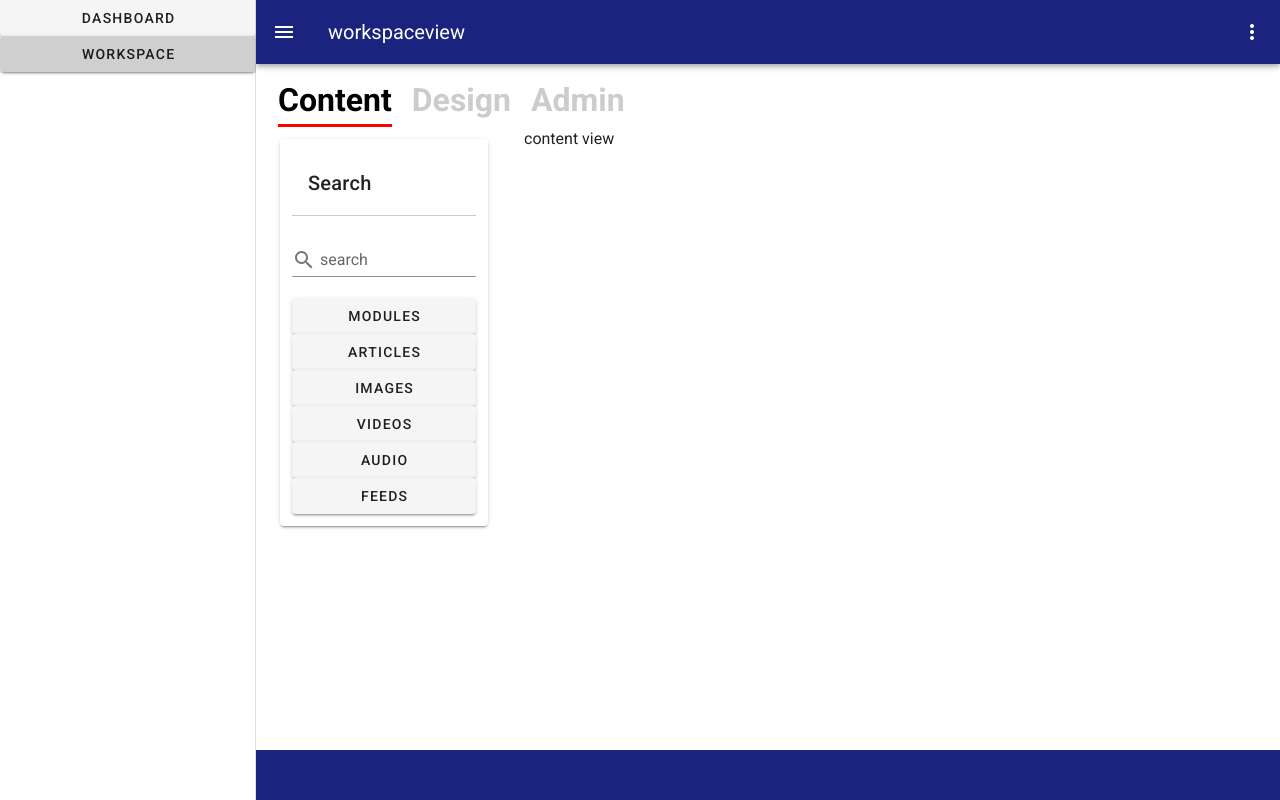
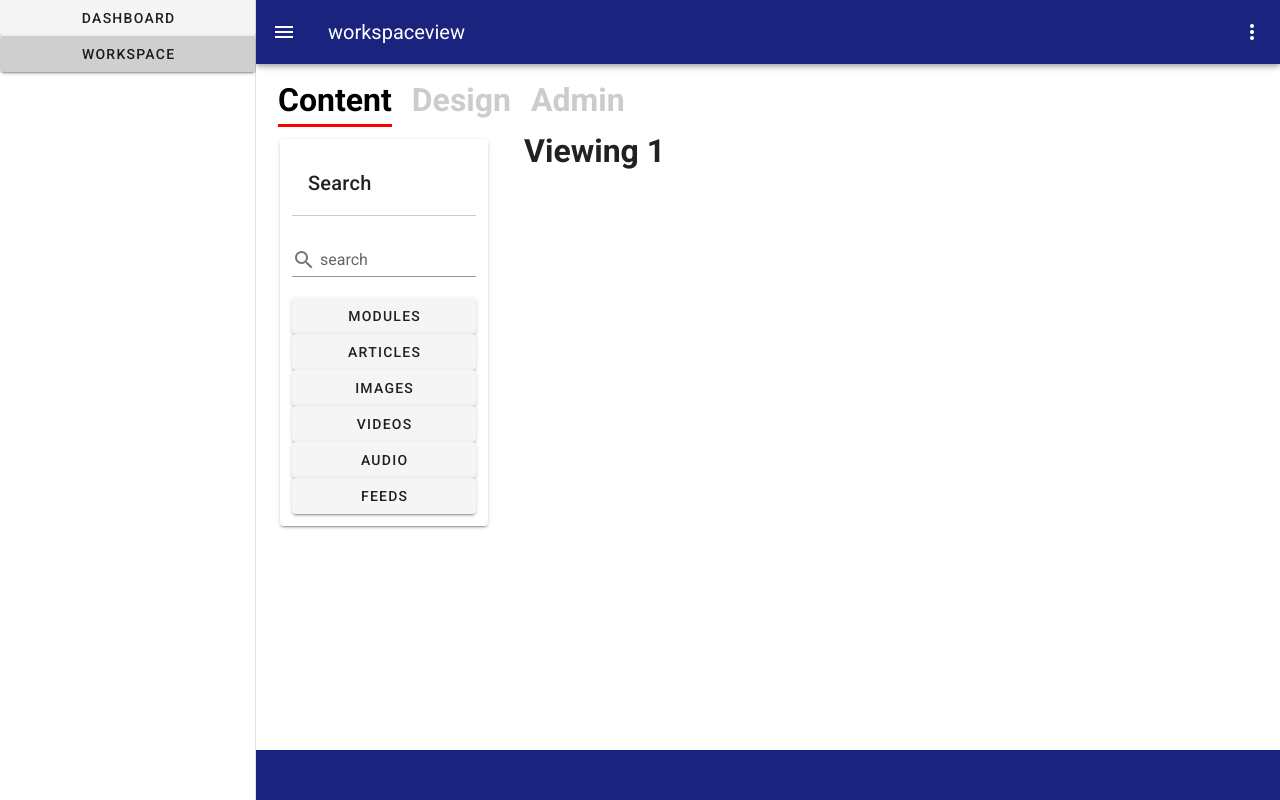
Before and after one commit to iingles/isaac-ingles-3790-final, a Vue app: page /workspace/1 in a window 1280 px wide. Built offline with nearby package versions, Linux system fonts and the light colour scheme.

Commit message:
added h1 and h2 to workspaceviewport

```diff
--- a/src/components/workspace/WorkspaceViewPort.vue
+++ b/src/components/workspace/WorkspaceViewPort.vue
@@ -1,8 +1,12 @@
 <template>
-    <div>
-        content view
-    </div>
-
+    <v-container>
+        <v-row>
+            <h1> Viewing {{this.$route.params.viewmode}}</h1>
+        </v-row>
+        <v-row>
+            <h2>{{this.$route.params.workview}}</h2>
+        </v-row>
+    </v-container>
 </template>
 
 <script>
```
